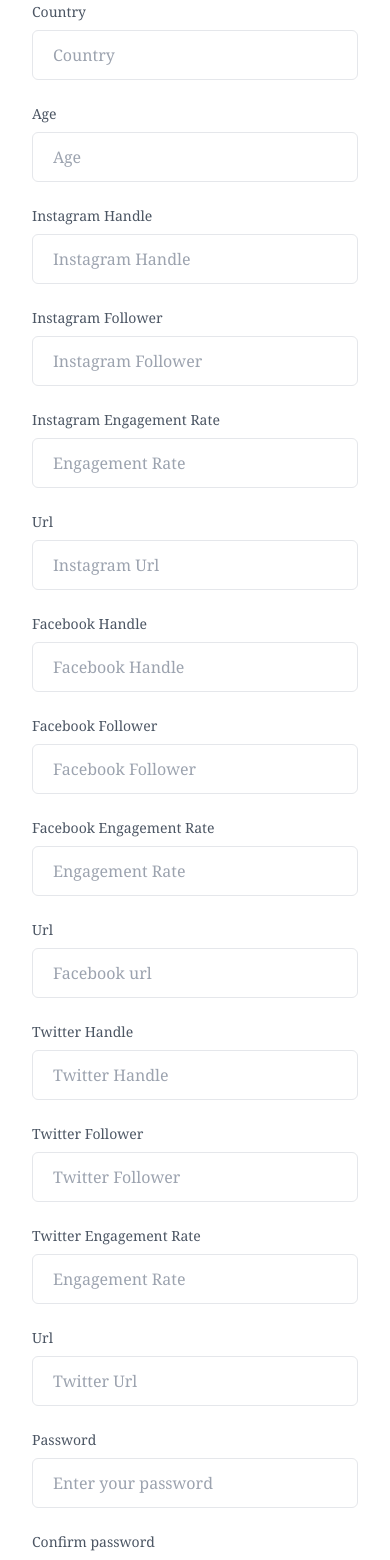
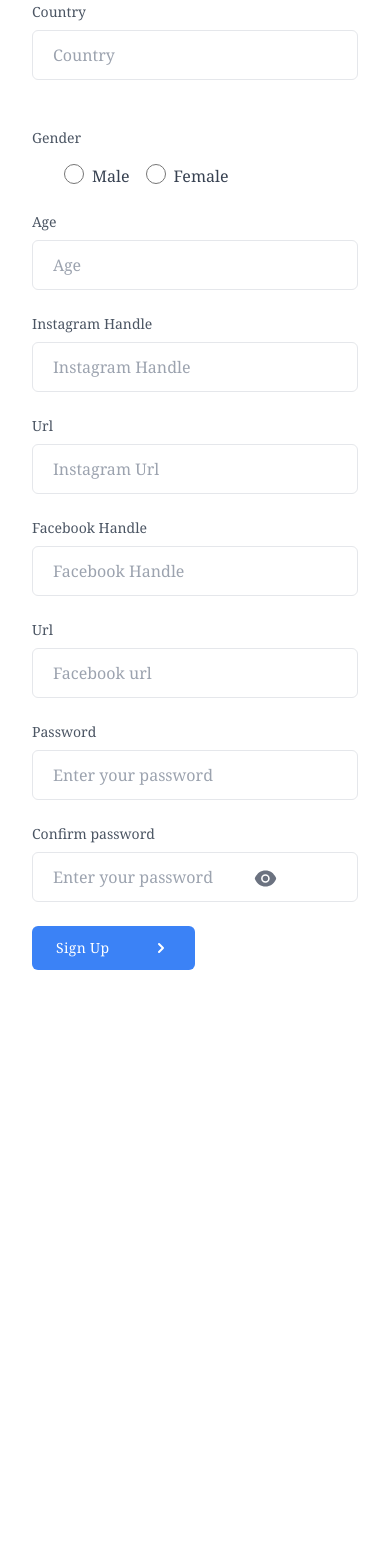
Before and after one commit to fenil322/SDP, a React (Create React App) app in the folder adcosign/: page /InfluencerSignUp in a window 390 px wide. Shown: the part 1000-2560 px from the top of the page. After the commit the page ends 2002 px from the top, so only its background shows below. Built offline with nearby package versions, Linux system fonts and the light colour scheme.

Commit message:
minor changes

```diff
--- a/adcosign/src/components/Brand/BrandSignUp.jsx
+++ b/adcosign/src/components/Brand/BrandSignUp.jsx
@@ -1,16 +1,17 @@
 import React from 'react'
 import { useState } from 'react'
-import {  NavLink, redirect, useNavigate } from 'react-router-dom'
+import { NavLink, redirect, useNavigate } from 'react-router-dom'
 
 import { ToastContainer, toast } from 'react-toastify';
 import 'react-toastify/dist/ReactToastify.css';
+import { AiFillEye, AiFillEyeInvisible } from 'react-icons/ai';
 
 
 const BrandSignUp = () => {
   const navigate = useNavigate();
   const sleep = ms => new Promise(r => setTimeout(r, ms));
 
-
+  const [cpass, setcpass] = useState();
   const activebtn = 'flex justify-center w-full px-6 py-3 mt-4 text-blue-500 border border-blue-500 rounded-md md:mt-0 md:w-auto md:mx-2 dark:border-blue-400 dark:text-blue-400 focus:outline-none'
   const deactivebtn = 'flex justify-center w-full px-6 py-3 text-white bg-blue-500 rounded-md md:w-auto md:mx-2 focus:outline-none'
 
@@ -18,6 +19,15 @@
     uname: "", shopName: "", brandType: "", phone: "", email: "", city: "", state: "", country: "",
     address: "", location: "", password: ""
   });
+
+  const [passwordType, setPasswordType] = useState("password");
+  const togglePassword = () => {
+    if (passwordType === "password") {
+      setPasswordType("text")
+      //return;
+    }
+    else setPasswordType("password")
+  }
 
   let name, value;
   const handleInput = (e) => {
@@ -31,7 +41,7 @@
     e.preventDefault();
     const { uname, shopName, brandType, phone, email, city, state, country,
       address, location, password } = userdata;
-
+    if (password == cpass) {
       const res = await fetch("/brand/signup", {
         method: 'POST',
         headers: {
@@ -44,16 +54,20 @@
       })
       const data = await res.json();
       console.log(data)
-    if(res.status==200){
+      if (res.status == 200) {
         toast.success(data.message);
         await sleep(2200)
         navigate("/BrandLogin");
-    }else{
+      } else {
         toast.error(data.error);
       }
       // .then(res => res.json())
       //   .then(navigate("/BrnadLogin"))
       //   .catch(err => console.log(err));
+    } else {
+      toast.error(
+        "Passwords do not match");
+    }
   }
 
   return (
@@ -62,6 +76,8 @@
       <div className=''>
         <section className="bg-white dark:bg-gray-900">
           <div className="flex justify-center min-h-screen">
+            <div className="hidden bg-cover lg:block lg:w-1/2  bg-[url(https://images.unsplash.com/photo-1494621930069-4fd4b2e24a11?ixlib=rb-1.2.1&ixid=MnwxMjA3fDB8MHxwaG90by1wYWdlfHx8fGVufDB8fHx8&auto=format&fit=crop&w=715&q=80)]">
+            </div>
             <div className="flex items-center w-full max-w-3xl p-8 mx-auto lg:px-12 lg:w-3/5">
               <div className="w-full">
                 <h1 className="text-2xl font-semibold tracking-wider text-gray-800 capitalize dark:text-white">
@@ -178,13 +194,21 @@
                       value={userdata.password}
                       onChange={handleInput} className="block w-full px-5 py-3 mt-2 text-gray-700 placeholder-gray-400 bg-white border border-gray-200 rounded-md dark:placeholder-gray-600 dark:bg-gray-900 dark:text-gray-300 dark:border-gray-700 focus:border-blue-400 dark:focus:border-blue-400 focus:ring-blue-400 focus:outline-none focus:ring focus:ring-opacity-40" />
                   </div>
+                  <div>
 
                     <div>
                       <label className="block mb-2 text-sm text-gray-600 dark:text-gray-200">Confirm password</label>
-                    <input type="password" placeholder="Enter your password" name='cpassword'
-                      value={userdata.cpassword}
-                      onChange={handleInput} className="block w-full px-5 py-3 mt-2 text-gray-700 placeholder-gray-400 bg-white border border-gray-200 rounded-md dark:placeholder-gray-600 dark:bg-gray-900 dark:text-gray-300 dark:border-gray-700 focus:border-blue-400 dark:focus:border-blue-400 focus:ring-blue-400 focus:outline-none focus:ring focus:ring-opacity-40" />
+                      <input type={passwordType} placeholder="Enter your password" name='cpassword'
+                        value={cpass}
+                        onChange={(e) => { setcpass(e.target.value) }}
+                        className="block w-full px-5 py-3 mt-2 text-gray-700 placeholder-gray-400 bg-white border border-gray-200 rounded-md dark:placeholder-gray-600 dark:bg-gray-900 dark:text-gray-300 dark:border-gray-700 focus:border-blue-400 dark:focus:border-blue-400 focus:ring-blue-400 focus:outline-none focus:ring focus:ring-opacity-40" />
                     </div>
+                    <div className='cursor-pointer -mt-9 right-28 absolute' onClick={togglePassword}>
+
+                      {passwordType === "password" ? <AiFillEye className='dark:text-white  text-gray-500' size={25} /> : <AiFillEyeInvisible size={25} className='dark:text-white  text-gray-500' />}
+                    </div>
+                  </div>
+
 
                   <button
                     onClick={postData}
@@ -204,7 +228,7 @@
         </section>
 
       </div>
-      <ToastContainer autoClose={1500}/>
+      <ToastContainer autoClose={1500} />
     </div>
   )
 }
--- a/adcosign/src/components/Influencer/InfluencerHeader.jsx
+++ b/adcosign/src/components/Influencer/InfluencerHeader.jsx
@@ -51,9 +51,9 @@
                       </span>
                     </button>
                     <ul className="bg-white border rounded-sm transform scale-0 group-hover:scale-100 absolute transition duration-150 ease-in-out origin-top min-w-32">
-                      <NavLink to="/InfluencerProfileEdit">
+                      {/* <NavLink to="/InfluencerProfileEdit">
                         <li className={menuitemCommoncss}>Edit Profile</li>
-                      </NavLink>
+                      </NavLink> */}
                       <NavLink to="/InfluencerHistory">
                         <li className={menuitemCommoncss}>History</li>
                       </NavLink>
--- a/adcosign/src/components/Influencer/InfluencerProfile.jsx
+++ b/adcosign/src/components/Influencer/InfluencerProfile.jsx
@@ -146,7 +146,7 @@
                   </li>
                   <li class="flex border-b py-2">
                     <span class="font-bold w-24">Location:</span>
-                    <span class="text-gray-700">{userdata.city + ", " + userdata.country}</span>
+                    <span class="text-gray-700">{userdata.city + ", " +userdata.state+", "+ userdata.country}</span>
                   </li>
                   <li class="flex border-b py-2">
                     <span class="font-bold w-24">Languages:</span>
--- a/adcosign/src/components/Influencer/InfluencerProfileEdit.jsx
+++ b/adcosign/src/components/Influencer/InfluencerProfileEdit.jsx
@@ -50,7 +50,8 @@
       if (data.success == true) {
         toast.success(data.message);
         await sleep(1500)
-        window.location.reload();
+        navigate("/InfluencerProfile")
+        //window.location.reload();
 
 
       }
--- a/adcosign/src/components/Influencer/InfluencerSignUp.jsx
+++ b/adcosign/src/components/Influencer/InfluencerSignUp.jsx
@@ -8,19 +8,29 @@
 import { useNavigate } from "react-router-dom"
 import { ToastContainer, toast } from 'react-toastify';
 import 'react-toastify/dist/ReactToastify.css';
+import { AiFillEye, AiFillEyeInvisible } from 'react-icons/ai';
 
 
 const InfluencerSignUp = () => {
   const navigate = useNavigate();
   const sleep = ms => new Promise(r => setTimeout(r, ms));
 
+  const [passwordType, setPasswordType] = useState("password");
+  const togglePassword = () => {
+    if (passwordType === "password") {
+      setPasswordType("text")
+      //return;
+    }
+    else setPasswordType("password")
+  }
+
   const [userdata, setuserdata] = useState({
     fname: "", lname: "", phone: "", email: "", city: "", state: "", country: "", password: "",
-    age: "", instagram: "", instagramURL: "", instagramFollowers: "", instagramEngagementRate: "",
+    gender: "", age: "", instagram: "", instagramURL: "", instagramFollowers: "", instagramEngagementRate: "",
     facebook: "", facebookURL: "", facebookFollowers: "", facebookEngagementRate: "",
     twitter: "", twitterURL: "", twitterFollowers: "", twitterEngagementRate: "",
   });
-
+  const [cpass, setcpass] = useState();
   let name, value;
   const handleInput = (e) => {
     name = e.target.name;
@@ -32,8 +42,8 @@
 
   const postdata = async (e) => {
     e.preventDefault();
-    const { fname, phone, lname, email, city, state, country, password, age, instagram, instagramURL, instagramFollowers, instagramEngagementRate, facebook, facebookURL, facebookFollowers, facebookEngagementRate, twitter, twitterURL, twitterFollowers, twitterEngagementRate } = userdata;
-
+    const { fname, phone, lname, email, city, state, gender, country, password, age, instagram, instagramURL, instagramFollowers, instagramEngagementRate, facebook, facebookURL, facebookFollowers, facebookEngagementRate, twitter, twitterURL, twitterFollowers, twitterEngagementRate } = userdata;
+    if (cpass == password) {
       const res = await fetch("/influencer/signup", {
         method: 'POST',
         headers: {
@@ -41,7 +51,7 @@
         },
         body: JSON.stringify({
 
-        fname, phone, lname, email, city, state, country, password, age, instagram, instagramURL, instagramFollowers, instagramEngagementRate, facebook, facebookURL, facebookFollowers, facebookEngagementRate, twitter, twitterURL, twitterFollowers, twitterEngagementRate
+          fname, phone, lname, email, city, state, gender, country, password, age, instagram, instagramURL, instagramFollowers, instagramEngagementRate, facebook, facebookURL, facebookFollowers, facebookEngagementRate, twitter, twitterURL, twitterFollowers, twitterEngagementRate
 
         }),
       })
@@ -55,6 +65,11 @@
       } else {
         toast.error(data.error);
       }
+    }
+    else {
+      toast.error("Passwords do not match")
+
+    }
 
   }
 
@@ -64,10 +79,11 @@
   return (
     <div>
       <div className=''>
-        <section className="bg-white dark:bg-gray-900">
+        <section className="bg-white dark:bg-gray-900 ">
+
           <div className="flex justify-center min-h-screen">
-            {/* <div className="hidden bg-cover lg:block lg:w-2/5" style="background-image: url('https://images.unsplash.com/photo-1494621930069-4fd4b2e24a11?ixlib=rb-1.2.1&ixid=MnwxMjA3fDB8MHxwaG90by1wYWdlfHx8fGVufDB8fHx8&auto=format&fit=crop&w=715&q=80')">
-            </div> */}
+            <div className="hidden bg-cover lg:block lg:w-1/2  bg-[url(https://images.unsplash.com/photo-1494621930069-4fd4b2e24a11?ixlib=rb-1.2.1&ixid=MnwxMjA3fDB8MHxwaG90by1wYWdlfHx8fGVufDB8fHx8&auto=format&fit=crop&w=715&q=80)]">
+            </div>
 
             <div className="flex items-center w-full max-w-3xl p-8 mx-auto lg:px-12 lg:w-3/5">
               <div className="w-full">
@@ -160,6 +176,27 @@
                       onChange={handleInput}
                       className="block w-full px-5 py-3 mt-2 text-gray-700 placeholder-gray-400 bg-white border border-gray-200 rounded-md dark:placeholder-gray-600 dark:bg-gray-900 dark:text-gray-300 dark:border-gray-700 focus:border-blue-400 dark:focus:border-blue-400 focus:ring-blue-400 focus:outline-none focus:ring focus:ring-opacity-40" />
                   </div>
+                  <div>
+
+                  </div>
+                  <div className=''>
+                    <label className="block mb-2 text-sm text-gray-600 dark:text-gray-200">Gender</label>
+                    <div className='flex pl-8 pt-2'>
+                      <input type="radio" id='Male' name="gender"
+                        value='Male'
+                        onChange={handleInput}
+                        // onChange={()=>setuserdata.gender='Male'}
+
+                        className="block h-5 w-5 text-gray-700 placeholder-gray-400 bg-white border border-gray-200 rounded-md  dark:bg-gray-900 dark:text-gray-300 dark:border-gray-700 focus:border-black" />
+                      <label for="Male" className='px-2 text-gray-700'>Male</label>
+                      <input type="radio" id='Female' name="gender"
+                        value='Female'
+                        onChange={handleInput}
+                        className="block h-5 w-5 ml-2 text-gray-700 placeholder-gray-400 bg-white border border-gray-200 rounded-md  dark:bg-gray-900 dark:text-gray-300 dark:border-gray-700 focus:border-black" />
+                      <label for="Female" className='px-2 text-gray-700'>Female</label>
+                    </div>
+                  </div>
+
 
                   <div>
                     <label className="block mb-2 text-sm text-gray-600 dark:text-gray-200">Age</label>
@@ -173,7 +210,7 @@
                       value={userdata.instagram}
                       onChange={handleInput} className="block w-full px-5 py-3 mt-2 text-gray-700 placeholder-gray-400 bg-white border border-gray-200 rounded-md dark:placeholder-gray-600 dark:bg-gray-900 dark:text-gray-300 dark:border-gray-700 focus:border-blue-400 dark:focus:border-blue-400 focus:ring-blue-400 focus:outline-none focus:ring focus:ring-opacity-40" />
                   </div>
-                  <div>
+                  {/* <div>
                     <label className="block mb-2 text-sm text-gray-600 dark:text-gray-200">Instagram Follower</label>
                     <input type="text" placeholder="Instagram Follower" name='instagramFollowers'
                       value={userdata.instagramFollowers}
@@ -184,7 +221,7 @@
                     <input type="text" placeholder="Engagement Rate" name='instagramEngagementRate'
                       value={userdata.instagramEngagementRate}
                       onChange={handleInput} className="block w-full px-5 py-3 mt-2 text-gray-700 placeholder-gray-400 bg-white border border-gray-200 rounded-md dark:placeholder-gray-600 dark:bg-gray-900 dark:text-gray-300 dark:border-gray-700 focus:border-blue-400 dark:focus:border-blue-400 focus:ring-blue-400 focus:outline-none focus:ring focus:ring-opacity-40" />
-                  </div>
+                  </div> */}
                   <div>
                     <label className="block mb-2 text-sm text-gray-600 dark:text-gray-200">Url</label>
                     <input type="text" placeholder="Instagram Url" name='instagramURL'
@@ -197,7 +234,7 @@
                       value={userdata.facebook}
                       onChange={handleInput} className="block w-full px-5 py-3 mt-2 text-gray-700 placeholder-gray-400 bg-white border border-gray-200 rounded-md dark:placeholder-gray-600 dark:bg-gray-900 dark:text-gray-300 dark:border-gray-700 focus:border-blue-400 dark:focus:border-blue-400 focus:ring-blue-400 focus:outline-none focus:ring focus:ring-opacity-40" />
                   </div>
-                  <div>
+                  {/* <div>
                     <label className="block mb-2 text-sm text-gray-600 dark:text-gray-200">Facebook Follower</label>
                     <input type="text" placeholder="Facebook Follower" name='facebookFollowers'
                       value={userdata.facebookFollowers}
@@ -208,14 +245,14 @@
                     <input type="text" placeholder="Engagement Rate" name='facebookEngagementRate'
                       value={userdata.facebookEngagementRate}
                       onChange={handleInput} className="block w-full px-5 py-3 mt-2 text-gray-700 placeholder-gray-400 bg-white border border-gray-200 rounded-md dark:placeholder-gray-600 dark:bg-gray-900 dark:text-gray-300 dark:border-gray-700 focus:border-blue-400 dark:focus:border-blue-400 focus:ring-blue-400 focus:outline-none focus:ring focus:ring-opacity-40" />
-                  </div>
+                  </div> */}
                   <div>
                     <label className="block mb-2 text-sm text-gray-600 dark:text-gray-200">Url</label>
                     <input type="text" placeholder="Facebook url" name='facebookURL'
                       value={userdata.facebookURL}
                       onChange={handleInput} className="block w-full px-5 py-3 mt-2 text-gray-700 placeholder-gray-400 bg-white border border-gray-200 rounded-md dark:placeholder-gray-600 dark:bg-gray-900 dark:text-gray-300 dark:border-gray-700 focus:border-blue-400 dark:focus:border-blue-400 focus:ring-blue-400 focus:outline-none focus:ring focus:ring-opacity-40" />
                   </div>
-                  <div>
+                  {/* <div>
                     <label className="block mb-2 text-sm text-gray-600 dark:text-gray-200">Twitter Handle</label>
                     <input type="text" placeholder="Twitter Handle" name='twitter'
                       value={userdata.twitter}
@@ -238,7 +275,7 @@
                     <input type="text" placeholder="Twitter Url" name='twitterURL'
                       value={userdata.twitterURL}
                       onChange={handleInput} className="block w-full px-5 py-3 mt-2 text-gray-700 placeholder-gray-400 bg-white border border-gray-200 rounded-md dark:placeholder-gray-600 dark:bg-gray-900 dark:text-gray-300 dark:border-gray-700 focus:border-blue-400 dark:focus:border-blue-400 focus:ring-blue-400 focus:outline-none focus:ring focus:ring-opacity-40" />
-                  </div>
+                  </div> */}
 
                   <div>
                     <label className="block mb-2 text-sm text-gray-600 dark:text-gray-200">Password</label>
@@ -246,12 +283,19 @@
                       value={userdata.password}
                       onChange={handleInput} className="block w-full px-5 py-3 mt-2 text-gray-700 placeholder-gray-400 bg-white border border-gray-200 rounded-md dark:placeholder-gray-600 dark:bg-gray-900 dark:text-gray-300 dark:border-gray-700 focus:border-blue-400 dark:focus:border-blue-400 focus:ring-blue-400 focus:outline-none focus:ring focus:ring-opacity-40" />
                   </div>
+                  <div>
 
                     <div>
                       <label className="block mb-2 text-sm text-gray-600 dark:text-gray-200">Confirm password</label>
-                    <input type="password" placeholder="Enter your password" name='cpassword'
-                      value={userdata.cpassword}
-                      onChange={handleInput} className="block w-full px-5 py-3 mt-2 text-gray-700 placeholder-gray-400 bg-white border border-gray-200 rounded-md dark:placeholder-gray-600 dark:bg-gray-900 dark:text-gray-300 dark:border-gray-700 focus:border-blue-400 dark:focus:border-blue-400 focus:ring-blue-400 focus:outline-none focus:ring focus:ring-opacity-40" />
+                      <input type={passwordType} placeholder="Enter your password" name='cpassword'
+                        value={cpass}
+                        onChange={(e) => { setcpass(e.target.value) }}
+                        className="block w-full px-5 py-3 mt-2 text-gray-700 placeholder-gray-400 bg-white border border-gray-200 rounded-md dark:placeholder-gray-600 dark:bg-gray-900 dark:text-gray-300 dark:border-gray-700 focus:border-blue-400 dark:focus:border-blue-400 focus:ring-blue-400 focus:outline-none focus:ring focus:ring-opacity-40" />
+                    </div>
+                    <div className='cursor-pointer  -mt-9 right-28 absolute' onClick={togglePassword}>
+
+                      {passwordType === "password" ? <AiFillEye className='dark:text-white text-gray-500' size={25} /> : <AiFillEyeInvisible size={25} className='dark:text-white  text-gray-500' />}
+                    </div>
                   </div>
                   <button
                     onClick={postdata}
```
Also changed, not shown: 2 other files (tests, documents, lock files or other folders). Lines whose indentation alone changed are shown as unchanged.
